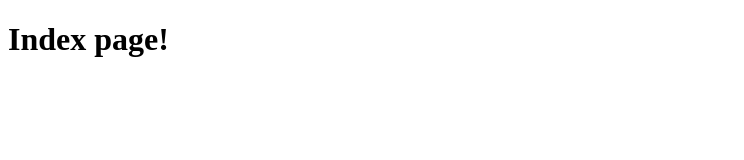
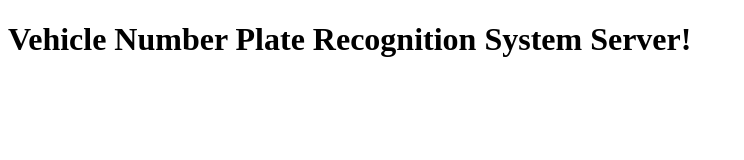
Before and after one commit to IsurangaI/Number-Plate-Recognition---Server, a plain HTML site: page Simple-Python-Web-Server-master/index.html in a window 1280 px wide. Shown: the whole page, without its empty margins (0-744 px from the left). Drawn offline with Linux system fonts and the light colour scheme.

Commit message:
server running

```diff
--- a/Simple-Python-Web-Server-master/index.html
+++ b/Simple-Python-Web-Server-master/index.html
@@ -1,10 +1,13 @@
 <!DOCTYPE html>
 <html>
+
 <head>
     <meta charset="utf-8">
     <title>Hello world!</title>
 </head>
+
 <body>
-        <h1>Index page!</h1>
+    <h1>Vehicle Number Plate Recognition System Server!</h1>
 </body>
+
 </html>
```
Lines whose indentation alone changed are shown as unchanged.
